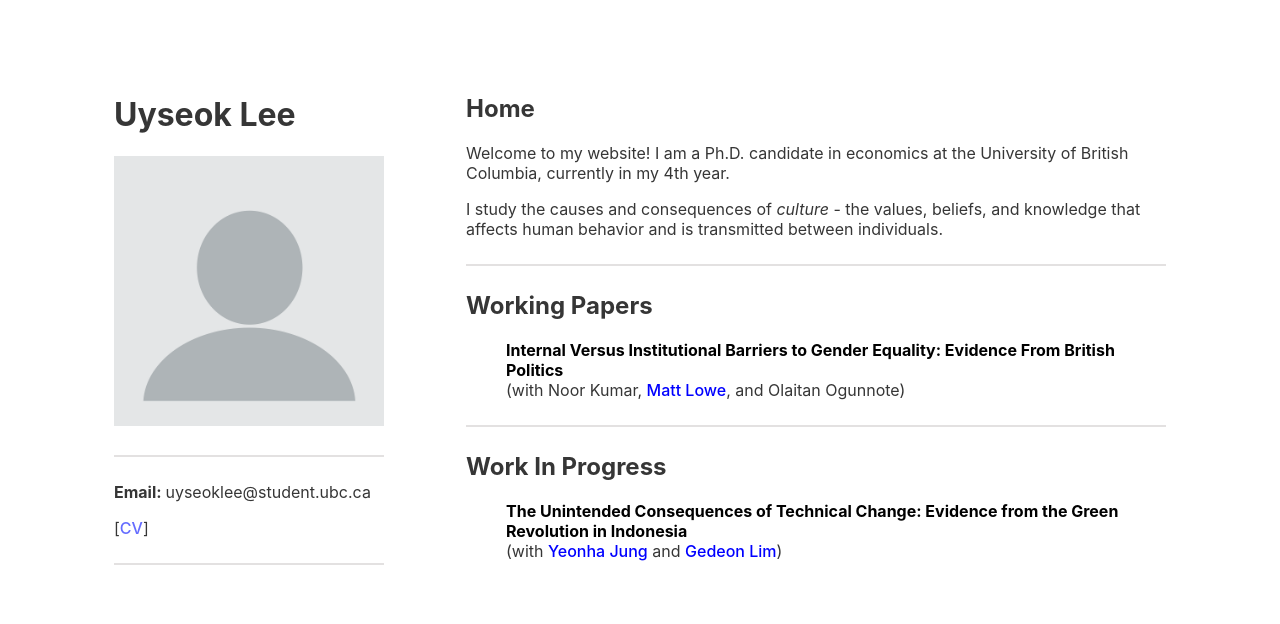
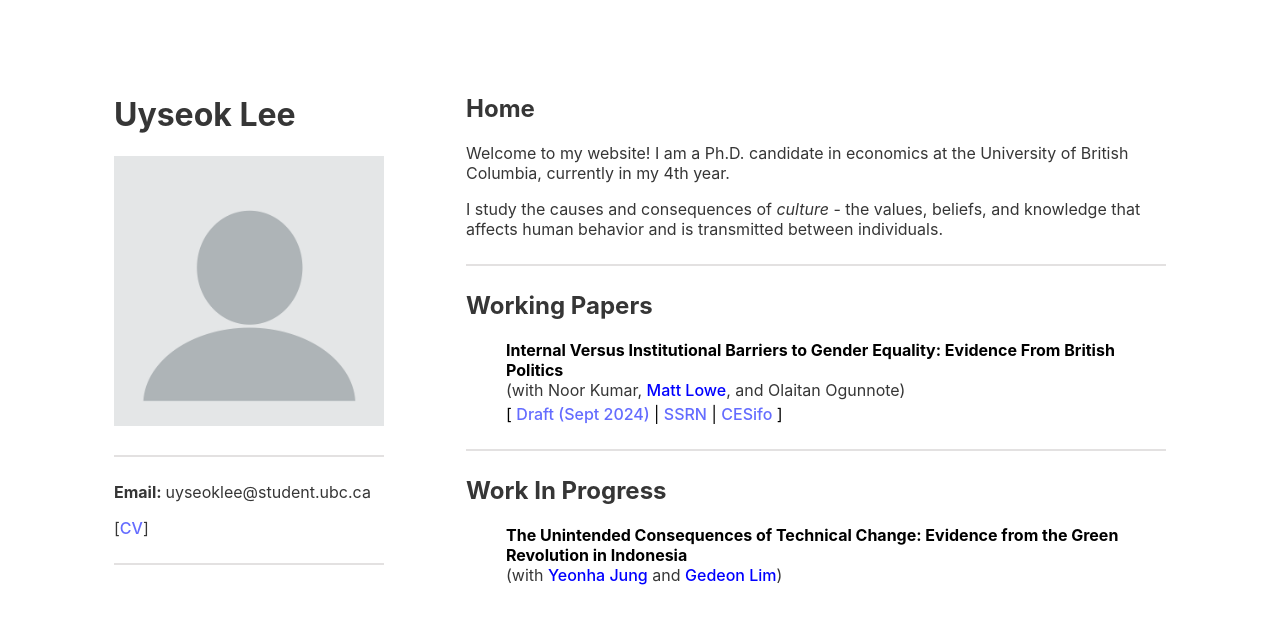
Before and after one commit to uyseoklee/uyseoklee.github.io, a React (Vite) app: page / in a window 1280 px wide. Shown: the top 624 px of the page. Built offline with nearby package versions, Linux system fonts and the light colour scheme.

Commit message:
#1 re: add links to working paper versions

```diff
--- a/src/Components/Home.tsx
+++ b/src/Components/Home.tsx
@@ -26,9 +26,7 @@ const Home: React.FC = () => {
           <ul>
             {section.workingpapers.map((publication, pubIndex) => (
               <li key={pubIndex}>
-                <a href={publication.link} target="_blank" rel="noopener noreferrer">
                 <div style={{ color: 'black', fontSize: '16px', fontWeight: 'bold' }}>{publication.title}</div>
-                </a>
               {/* Render authors with clickable links */}
               <div style={{ fontSize: '16px', marginBottom: '4px' }}>
                 {Array.isArray(publication.description) ? (
@@ -68,6 +66,25 @@ const Home: React.FC = () => {
                   publication.description
                 )}
               </div>
+                {/* Render custom links dynamically with square brackets */}
+                {publication.links && publication.links.length > 0 && (
+                  <div style={{ fontSize: '16px', color: 'black', marginBottom: '8px' }}>
+                    [
+                    {publication.links.map((link, index) => (
+                      <span key={index}>
+                        {index > 0 && " | "} {/* Add separator between links */}
+                        <a
+                          href={link.url}
+                          target="_blank"
+                          rel="noopener noreferrer"
+                        >
+                          {link.label}
+                        </a>
+                      </span>
+                    ))}
+                    &nbsp;]
+                  </div>
+                )}
               </li>
             ))}
           </ul>
@@ -83,6 +100,7 @@ const Home: React.FC = () => {
             {section.worksinprogress.map((publication, pubIndex) => (
               <li key={pubIndex}>
                 <div style={{ color: 'black', fontSize: '16px', fontWeight: 'bold' }}>{publication.title}</div>
+
                 {/* Render authors with clickable links */}
                 <div style={{ fontSize: '16px', marginBottom: '4px' }}>
                   {Array.isArray(publication.description) ? (
--- a/src/Components/WorkingPapers.ts
+++ b/src/Components/WorkingPapers.ts
@@ -1,7 +1,7 @@
 export interface WorkingPaper {
   title: string;
   description: string | { name: string; link?: string }[];
-  link: string;
+  links?: { label: string, url: string }[];
 }
 
 export interface SectionDefinition {
@@ -20,7 +20,11 @@ export const WPSectionConfigs: SectionDefinition[] = [
             { name: "Matt Lowe", link: "https://mattlowe.site/" },
             { name: "Olaitan Ogunnote", link: "" },
           ],
-          link: "https://github.com/uyseoklee/uyseoklee.github.io/raw/main/papers/Kumar-Lee-Lowe-Ogunnote-25may24-PMQs_compressed.pdf",
+          links: [
+            { label: "Draft (Sept 2024) ", url: "https://github.com/uyseoklee/uyseoklee.github.io/raw/main/papers/Kumar-Lee-Lowe-Ogunnote-25may24-PMQs_compressed.pdf" },
+            { label: "SSRN", url: "https://papers.ssrn.com/sol3/papers.cfm?abstract_id=4991906" },
+            { label: "CESifo", url: "https://www.cesifo.org/en/publications/2024/working-paper/internal-versus-institutional-barriers-gender-equality-evidence" }
+          ]
         },
       ],
     },
```
Lines whose indentation alone changed are shown as unchanged.
